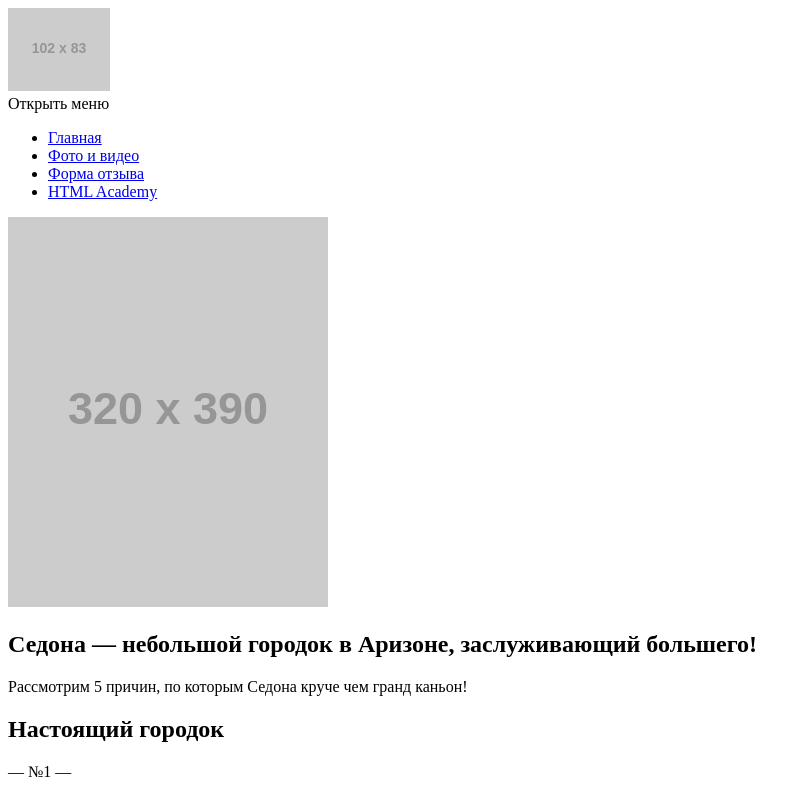
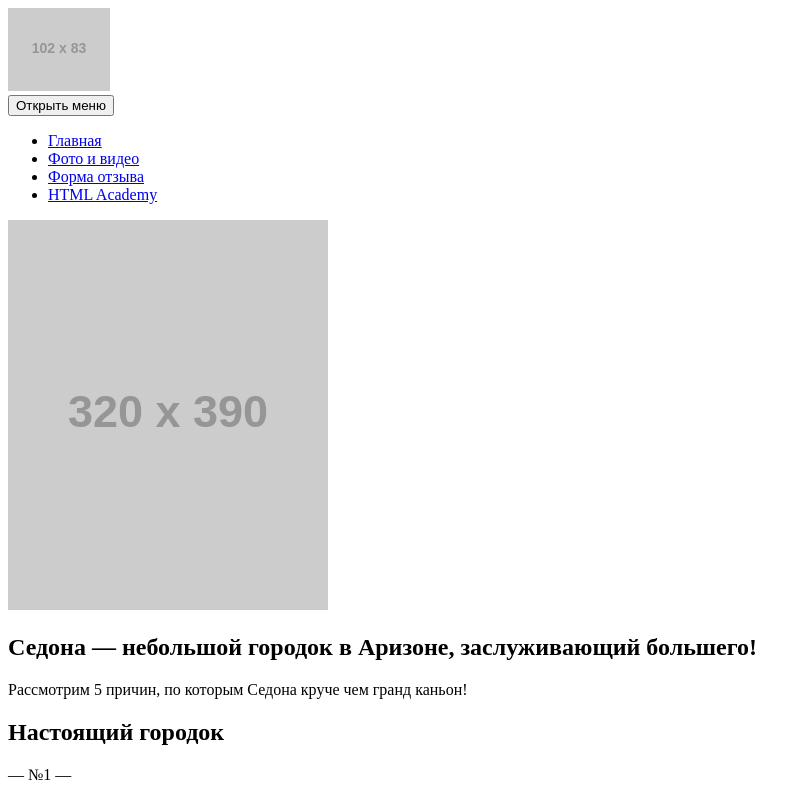
Before and after one commit to yevdyko/sedona, a website: page index.html in a window 1280 px wide. Shown: the top 794 px of the page, without its empty margins (0-810 px from the left). Drawn offline with Linux system fonts and the light colour scheme; placeholder pictures from the web are drawn by us.

Commit message:
Updated <span> to <button> in the .menu on index page

```diff
--- a/index.html
+++ b/index.html
@@ -20,7 +20,7 @@
 
         <!-- begin menu -->
         <nav class="menu">
-          <span class="menu__toggle menu__toggle--closed">Открыть меню</span>
+          <button class="menu__toggle menu__toggle--closed">Открыть меню</button>
           <ul class="menu__list">
             <li class="menu__item menu__item--closed">
               <a href="#" class="menu__link">Главная</a>
```
